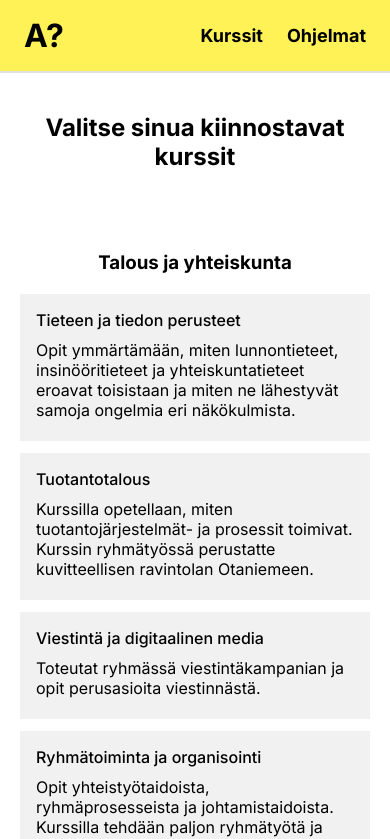
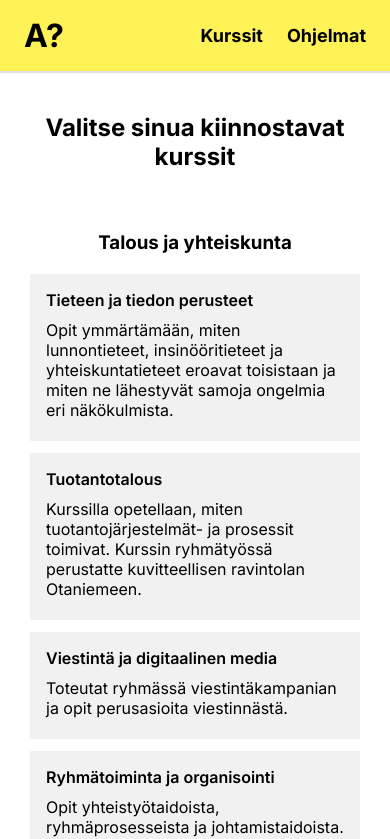
Before and after one commit to vetskup/VJPlopputyo, a React (Vite) app: page /courses in a window 390 px wide. Shown: the top 839 px of the page. Built offline with nearby package versions, Linux system fonts and the light colour scheme.

Commit message:
Mobiilikoon responsiivisuus valmis

```diff
--- a/src/pages/courses.jsx
+++ b/src/pages/courses.jsx
@@ -34,10 +34,14 @@ function Courses () {
             <div>
                 <Navbar />
                 <div className="courses-list">
-                    <h2>Valitse sinua kiinnostavat kurssit</h2>
+                    <h2
+                        style={{textAlign: 'center'}}
+                    >Valitse sinua kiinnostavat kurssit</h2>
                     {Object.entries(coursesByCategory).map(([category, coursesInCategory]) => (
                         <div className="courses-category" key={category}>
-                            <h3>{category}</h3>
+                            <h3
+                                style={{textAlign:'center'}}
+                            >{category}</h3>
                             {coursesInCategory.map(course => (
                             <CourseCard
                                 key={course.id}
--- a/src/styles/coursecard.css
+++ b/src/styles/coursecard.css
@@ -40,7 +40,8 @@ color: white;
 
 .course-title {
 font-size: 16px;
-font-weight: 500;
+font-weight: 600;
+text-align: start;
 }
 
 .course-description {
@@ -78,17 +79,27 @@ text-align: left
 
 @media (max-width: 600px){
 
-.courses-list{
+  .courses-list{
 
-    padding-left: 20px;
-    padding-right: 20px;
+      padding-left: 30px;
+      padding-right: 30px;
 
-}
 
-.course-card{
-    margin-left: 0;
-}
+  }
 
+  .course-card{
+      margin-left: 0;
+      margin-right: 0;
+
+  }
+
+  .courses-list .courses-category h3{
+    margin-top: 60px;
+  }
+
+  .courses-category:first-of-type h3 {
+    margin-top: 10px;
+  }
 
 
 
```
